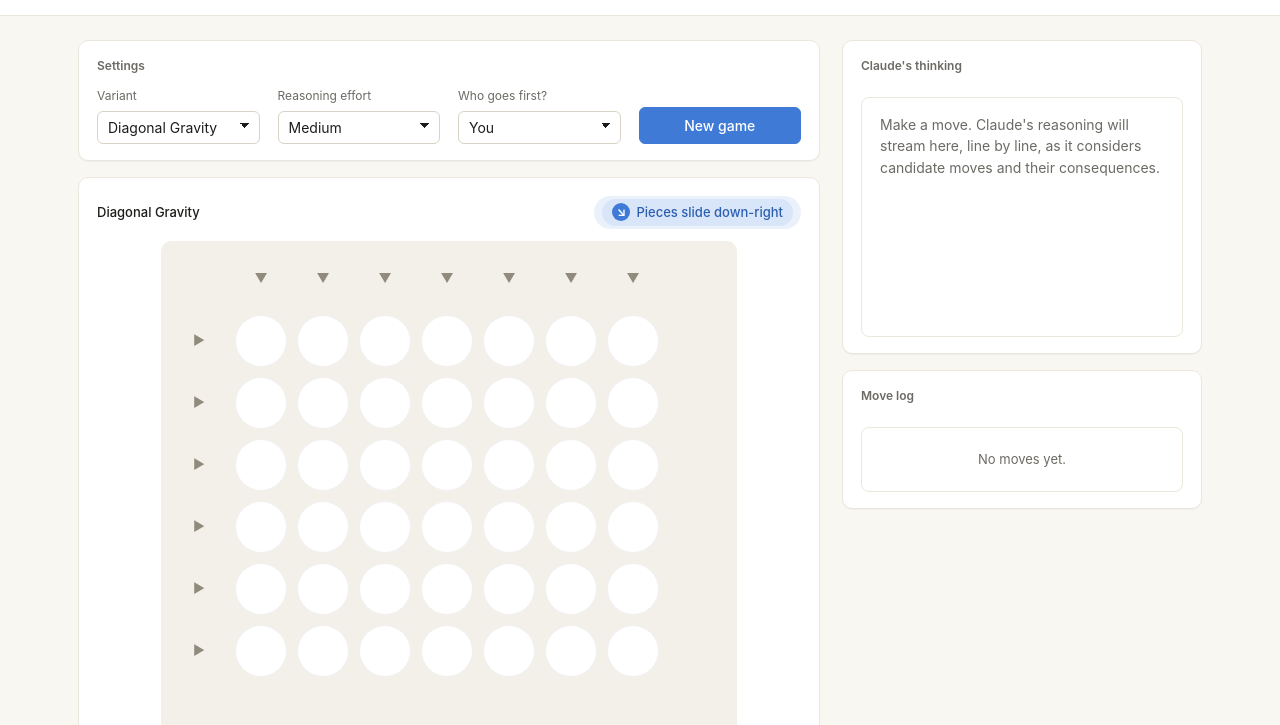
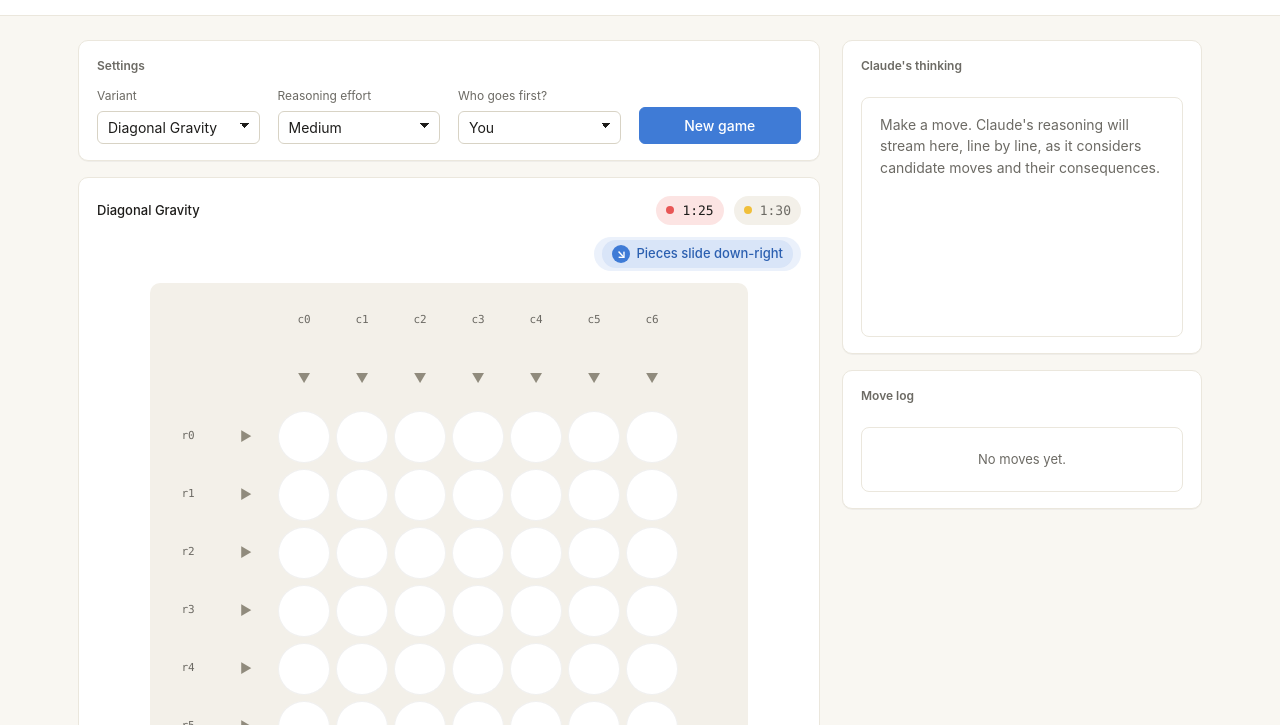
Before and after one commit to speakingtrumpetskier-prog/claude-connect4-arena, a website: page public/index.html in a window 1280 px wide. Shown: the part 75-800 px from the top of the page. Drawn offline with Linux system fonts and the light colour scheme.

Commit message:
Add row/col labels matching Claude's notation; add 90s chess-clock timers

```diff
--- a/public/app.js
+++ b/public/app.js
@@ -23,6 +23,13 @@ const customRulesEl = $("#custom-rules");
 const gravityIndicator = $("#gravity-indicator");
 const streamingIndicator = $("#streaming-indicator");
 const variantNameEl = $("#variant-name");
+const timerHumanEl = $("#timer-human");
+const timerClaudeEl = $("#timer-claude");
+const timerHumanClock = timerHumanEl.querySelector(".clock");
+const timerClaudeClock = timerClaudeEl.querySelector(".clock");
+
+const TIME_PER_PLAYER_MS = 90 * 1000;
+let tickerHandle = null;
 
 const VARIANT_NAMES = {
   classic: "Classic Connect 4",
@@ -56,17 +63,77 @@ function newGame() {
     winningCells: [],
     history: [],
     flipN: parseInt(flipNInput.value, 10) || 3,
-    gravityIdx: 0, // 0=down,1=left,2=up,3=right
+    gravityIdx: 0,
     customRules: customRulesEl.value.trim(),
     pendingClaude: false,
+    timeHuman: TIME_PER_PLAYER_MS,
+    timeClaude: TIME_PER_PLAYER_MS,
+    turnStart: Date.now(),
   };
   thinkingEl.textContent = "Make a move. Claude's reasoning will stream here, line by line, as it considers candidate moves and their consequences.";
   thinkingEl.classList.add("empty");
   logEl.innerHTML = "";
   variantNameEl.textContent = VARIANT_NAMES[state.variant] || state.variant;
+  timerHumanEl.classList.remove("expired", "low");
+  timerClaudeEl.classList.remove("expired", "low");
+  startTicker();
   render();
+  renderTimers();
   setStatus(state.turn === 1 ? "Your move." : "Claude moves first…");
   if (state.turn === 2) requestClaudeMove();
+}
+
+function startTicker() {
+  if (tickerHandle) return;
+  tickerHandle = setInterval(tick, 100);
+}
+function stopTicker() {
+  if (tickerHandle) { clearInterval(tickerHandle); tickerHandle = null; }
+}
+
+function tick() {
+  if (!state || state.gameOver) return;
+  const now = Date.now();
+  const elapsed = now - state.turnStart;
+  state.turnStart = now;
+  if (state.pendingClaude || state.turn === 2) {
+    state.timeClaude = Math.max(0, state.timeClaude - elapsed);
+  } else if (state.turn === 1) {
+    state.timeHuman = Math.max(0, state.timeHuman - elapsed);
+  }
+  renderTimers();
+  if (state.timeHuman <= 0) timeoutLoss(1);
+  else if (state.timeClaude <= 0) timeoutLoss(2);
+}
+
+function timeoutLoss(loser) {
+  if (state.gameOver) return;
+  state.gameOver = true;
+  state.winner = loser === 1 ? 2 : 1;
+  stopTicker();
+  const el = loser === 1 ? timerHumanEl : timerClaudeEl;
+  el.classList.add("expired");
+  render();
+  if (loser === 1) setStatus("You timed out. Claude wins.", "win-claude");
+  else setStatus("Claude timed out. You win.", "win-human");
+}
+
+function fmtClock(ms) {
+  const totalSec = Math.ceil(ms / 1000);
+  const m = Math.floor(totalSec / 60);
+  const s = totalSec % 60;
+  return `${m}:${s.toString().padStart(2, "0")}`;
+}
+
+function renderTimers() {
+  timerHumanClock.textContent = fmtClock(state.timeHuman);
+  timerClaudeClock.textContent = fmtClock(state.timeClaude);
+  const humanActive = !state.gameOver && state.turn === 1 && !state.pendingClaude;
+  const claudeActive = !state.gameOver && (state.turn === 2 || state.pendingClaude);
+  timerHumanEl.classList.toggle("active", humanActive);
+  timerClaudeEl.classList.toggle("active", claudeActive);
+  timerHumanEl.classList.toggle("low", !state.gameOver && state.timeHuman > 0 && state.timeHuman < 15000);
+  timerClaudeEl.classList.toggle("low", !state.gameOver && state.timeClaude > 0 && state.timeClaude < 15000);
 }
 
 // ---------- Gravity vectors ----------
@@ -246,21 +313,21 @@ function maybeFlipGravity() {
 }
 
 // ---------- Rendering ----------
+// Grid layout (always):
+//   row 0:        [   ][   ][c0][c1][c2][c3][c4][c5][c6][   ]   <- column labels
+//   row 1:        [   ][   ][ ▼][ ▼][ ▼][ ▼][ ▼][ ▼][ ▼][   ]   <- top drops
+//   rows 2..7:    [r#][▶ ][cell][cell][cell][cell][cell][cell][cell][◀]
+//   row 8:        [   ][   ][ ▲][ ▲][ ▲][ ▲][ ▲][ ▲][ ▲][   ]   <- bottom drops
 function render() {
   boardEl.innerHTML = "";
-  // For variants with side-drop, we render a 7+2 x 6+2 grid with drop arrows.
-  const wantsSideDrop = state.variant === "diagonal" || state.variant === "flip" || state.variant === "custom";
-  const wantsTopDrop = state.variant === "classic" || state.variant === "diagonal" || state.variant === "flip" || state.variant === "custom";
-
-  const cols = wantsSideDrop ? COLS + 2 : COLS;
-  const rows = wantsTopDrop ? ROWS + 2 : ROWS;
-  boardEl.style.gridTemplateColumns = `repeat(${cols}, 56px)`;
-  boardEl.style.gridTemplateRows = `repeat(${rows}, 56px)`;
+  const gridRows = 2 + ROWS + 1;   // col-labels + top-drops + cells + bottom-drops
+  const gridCols = 2 + COLS + 1;   // row-labels + left-drops + cells + right-drops
+  boardEl.style.gridTemplateColumns = `repeat(${gridCols}, 52px)`;
+  boardEl.style.gridTemplateRows = `repeat(${gridRows}, 52px)`;
 
   const moves = state.variant === "custom" ? null : legalMoves();
-  // Is this drop position supported by the current variant + board state? (true = there's a legal move here for whichever player's turn)
   const isSupported = (edge, index) => {
-    if (state.variant === "custom") return false; // custom uses cell clicks, not drops
+    if (state.variant === "custom") return false;
     if (!moves) return false;
     return moves.some(m =>
       (edge === "top" && (m.column === index || (m.edge === "top" && m.index === index))) ||
@@ -271,48 +338,39 @@ function render() {
   };
 
   const interactive = !state.gameOver && !state.pendingClaude && state.turn === 1;
-  const dropStateFor = (edge, idx) => {
-    if (!isSupported(edge, idx)) return "unsupported";
-    return interactive ? "active" : "waiting";
+  const dropStateFor = (edge, idx) =>
+    !isSupported(edge, idx) ? "unsupported" : (interactive ? "active" : "waiting");
+
+  const empty = () => document.createElement("div");
+  const label = (text) => {
+    const el = document.createElement("div");
+    el.className = "coord-label";
+    el.textContent = text;
+    return el;
   };
 
-  for (let r = 0; r < rows; r++) {
-    for (let c = 0; c < cols; c++) {
-      const isTopRow = wantsTopDrop && r === 0;
-      const isBottomRow = wantsTopDrop && r === rows - 1;
-      const isLeftCol = wantsSideDrop && c === 0;
-      const isRightCol = wantsSideDrop && c === cols - 1;
+  for (let r = 0; r < gridRows; r++) {
+    for (let c = 0; c < gridCols; c++) {
+      const isColLabelRow = r === 0;
+      const isTopDropRow  = r === 1;
+      const isBottomDropRow = r === gridRows - 1;
+      const isRowLabelCol = c === 0;
+      const isLeftDropCol = c === 1;
+      const isRightDropCol = c === gridCols - 1;
 
-      if ((isTopRow || isBottomRow) && (isLeftCol || isRightCol)) {
-        // Corner — empty
-        const corner = document.createElement("div");
-        boardEl.appendChild(corner);
-        continue;
+      // Corners — empty placeholder
+      if ((isColLabelRow || isTopDropRow || isBottomDropRow) && (isRowLabelCol || isLeftDropCol || isRightDropCol)) {
+        boardEl.appendChild(empty()); continue;
       }
 
-      if (isTopRow) {
-        const idx = wantsSideDrop ? c - 1 : c;
-        boardEl.appendChild(makeDrop("top", idx, "▼", dropStateFor("top", idx)));
-        continue;
-      }
-      if (isBottomRow) {
-        const idx = wantsSideDrop ? c - 1 : c;
-        boardEl.appendChild(makeDrop("bottom", idx, "▲", dropStateFor("bottom", idx)));
-        continue;
-      }
-      if (isLeftCol) {
-        const idx = wantsTopDrop ? r - 1 : r;
-        boardEl.appendChild(makeDrop("left", idx, "▶", dropStateFor("left", idx)));
-        continue;
-      }
-      if (isRightCol) {
-        const idx = wantsTopDrop ? r - 1 : r;
-        boardEl.appendChild(makeDrop("right", idx, "◀", dropStateFor("right", idx)));
-        continue;
-      }
+      if (isColLabelRow) { boardEl.appendChild(label(`c${c - 2}`)); continue; }
+      if (isRowLabelCol) { boardEl.appendChild(label(`r${r - 2}`)); continue; }
+      if (isTopDropRow)    { const i = c - 2; boardEl.appendChild(makeDrop("top",    i, "▼", dropStateFor("top",    i))); continue; }
+      if (isBottomDropRow) { const i = c - 2; boardEl.appendChild(makeDrop("bottom", i, "▲", dropStateFor("bottom", i))); continue; }
+      if (isLeftDropCol)   { const i = r - 2; boardEl.appendChild(makeDrop("left",   i, "▶", dropStateFor("left",   i))); continue; }
+      if (isRightDropCol)  { const i = r - 2; boardEl.appendChild(makeDrop("right",  i, "◀", dropStateFor("right",  i))); continue; }
 
-      const br = wantsTopDrop ? r - 1 : r;
-      const bc = wantsSideDrop ? c - 1 : c;
+      const br = r - 2, bc = c - 2;
       const v = state.board[br][bc];
       const cell = document.createElement("div");
       cell.className = "cell";
@@ -321,7 +379,6 @@ function render() {
       if (v === 1) cell.classList.add("piece-human");
       else if (v === 2) cell.classList.add("piece-claude");
       if (state.winningCells.some(([wr, wc]) => wr === br && wc === bc)) cell.classList.add("win");
-      // Custom variant: click any empty cell.
       if (state.variant === "custom" && v === 0 && interactive) {
         cell.classList.add("clickable");
         cell.addEventListener("click", () => onCustomCellClick(br, bc));
@@ -455,14 +512,18 @@ function afterMove() {
     state.gameOver = true;
     state.winner = w.winner;
     state.winningCells = w.cells;
+    stopTicker();
     render();
+    renderTimers();
     if (w.winner === 1) { setStatus("You win.", "win-human"); }
     else { setStatus("Claude wins.", "win-claude"); }
     return true;
   }
   if (isBoardFull(state.board)) {
     state.gameOver = true;
+    stopTicker();
     render();
+    renderTimers();
     setStatus("Draw.", "draw");
     return true;
   }
--- a/public/index.html
+++ b/public/index.html
@@ -69,8 +69,12 @@
       <section class="section board-wrap">
         <div class="board-meta">
           <span id="variant-name">Diagonal Gravity</span>
-          <span id="gravity-indicator" class="gravity-indicator" hidden></span>
+          <div class="timers">
+            <span id="timer-human" class="timer human"><span class="dot"></span><span class="clock">1:30</span></span>
+            <span id="timer-claude" class="timer claude"><span class="dot"></span><span class="clock">1:30</span></span>
+          </div>
         </div>
+        <div id="gravity-indicator" class="gravity-indicator" hidden style="align-self: flex-end;"></div>
         <div id="board" class="board" aria-label="Game board"></div>
         <div id="status" class="status">Your move</div>
       </section>
--- a/public/style.css
+++ b/public/style.css
@@ -300,6 +300,53 @@ button:active { transform: translateY(1px); }
   100% { transform: scale(1); opacity: 1; }
 }
 
+.coord-label {
+  display: flex;
+  align-items: center;
+  justify-content: center;
+  font-family: var(--mono);
+  font-size: 11px;
+  font-weight: 500;
+  color: var(--muted);
+  user-select: none;
+}
+
+/* Chess-clock timers */
+.timers {
+  display: flex;
+  gap: 10px;
+  align-items: center;
+}
+.timer {
+  display: inline-flex;
+  align-items: center;
+  gap: 8px;
+  padding: 5px 10px;
+  border-radius: 999px;
+  background: var(--surface-2);
+  font-family: var(--mono);
+  font-size: 13px;
+  font-variant-numeric: tabular-nums;
+  color: var(--muted);
+  transition: background 100ms ease, color 100ms ease;
+}
+.timer .dot {
+  width: 8px; height: 8px;
+  border-radius: 50%;
+  background: var(--border-strong);
+}
+.timer.human .dot { background: var(--red); }
+.timer.claude .dot { background: var(--yellow); }
+.timer.active {
+  background: rgba(63, 123, 214, 0.14);
+  color: var(--text);
+}
+.timer.active.human { background: rgba(232, 86, 85, 0.16); }
+.timer.active.claude { background: rgba(240, 191, 58, 0.22); }
+.timer.low { color: #b03e3e; animation: tick-pulse 1s steps(2) infinite; }
+@keyframes tick-pulse { 50% { opacity: 0.55; } }
+.timer.expired { color: #b03e3e; text-decoration: line-through; }
+
 .drop {
   width: 52px;
   height: 52px;
```
